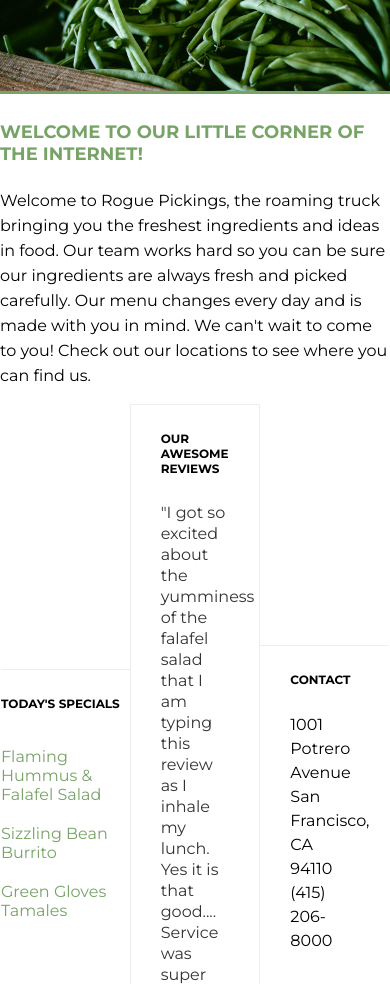
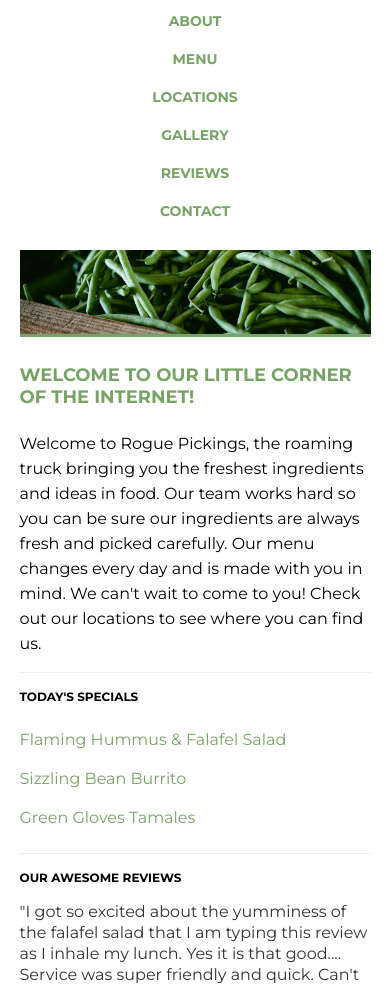
Before and after one commit to danielacodes/Rogue-pickings-responsive, a plain HTML site: page index.html in a window 390 px wide. Shown: the part 116-1100 px from the top of the page. Drawn offline with Linux system fonts and the light colour scheme.

Commit message:
mobile responsive, added links to nav section

```diff
--- a/css/main.css
+++ b/css/main.css
@@ -12,18 +12,15 @@ body {
 	display: flex;
 	justify-content: center;
 	align-items: center;
-	height: 100%;
-  width: 100%;
 	font-size: 1em;
 }
 
 .container{
 	max-width: 1200px;
-	margin: 0 auto;
 	display: flex;
 	justify-content: center;
 	align-items: center;
-	width: 100%;
+	width: 90%;
 	flex-flow: row wrap;
 }
 
@@ -51,13 +48,11 @@ h4 {
 p {
 	font-size: 0.875em;
 	line-height: 1.3125em;
-    padding: 0 30px;
 }
 
 /*The widths are in a percentage!*/
 header {
-	height: 110px;
-	border-bottom: 3px solid #77a466;
+	flex-basis: auto;
 	margin: 0 auto;
 	display: flex;
 	justify-content: center;
@@ -67,17 +62,19 @@ header {
 }
 
 header h1 {
-	float: left;
+	text-align: center;
 	margin: 0;
-	padding: 38px 0;
+	padding: 38px 20px 20px 20px;
+	border-bottom: 3px solid #77a466;
+	width: 100%;
 }
 header h1 span {
 	color: #77a466;
 }
 
 header nav {
-	float: right;
-	padding: 46px 0;
+	padding: 20px 0;
+	width: 100%;
 }
 header nav ul {
 	margin: 0;
@@ -87,8 +84,9 @@ header nav ul li {
 	text-transform: uppercase;
 	font-weight: 700;
 	font-size: 0.875em;
-	padding: 0 10px;
-	display: inline;
+	padding: 10px 0;
+	list-style: none;
+	text-align: center;
 }
 header nav ul li a{
 	text-decoration: none;
@@ -98,28 +96,17 @@ header nav ul li a{
 /*The widths are in a percentage!*/
 .top-section,
 .bottom-section {
-	margin: 0 auto;
-	clear: both;
 	display: flex;
 	justify-content: center;
 	align-items: center;
-	width: 100%;
 	flex-flow: row wrap;
 }
 
-.main-image {
-	height: auto;
-	float: left;
-}
 .main-image img {
 	width: 100%;
 	border-bottom: 3px solid #77a466;
 }
 
-.main-title {
-	height: auto;
-	float: left;
-}
 .main-title h3 {
 	text-align: left;
 	padding: 5px 0;
@@ -128,30 +115,14 @@ header nav ul li a{
 .main-title p {
 	padding: 0;
 	font-size: 1em;
-	line-height: 25px;
+	line-height: 1.5625em;
 }
 
 .section-one,
 .section-two,
 .section-three {
-	width: 33%;
-	height: auto;
-	float: left;
+	width: 100%;
 	border-top: 1px solid #eee;
-}
-
-.section-one h4 {
-	padding: 10px 0;
-}
-
-.section-two {
-	border-left: 1px solid #eee;
-	border-right: 1px solid #eee;
-}
-
-.section-two h4,
-.section-three h4 {
-	padding: 10px 30px;
 }
 
 .menu {
@@ -177,13 +148,14 @@ header nav ul li a{
 /*The widths are in a percentage!*/
 footer {
 	height: 50px;
-	border-top: 3px solid #eee;
+	border-top: 1px solid #eee;
 	margin: 0 auto;
 	clear: both;
 	text-align: center;
 	display: flex;
 	justify-content: center;
 	align-items: center;
+	flex-flow: row wrap;
 	width: 100%;
 }
 footer span {
@@ -191,6 +163,14 @@ footer span {
 	text-transform: lowercase;
 	color: #77a466;
 	font-size: 0.875em;
+}
+
+@media all and (min-width: 768px) {
+	/*tablet style here*/
+}
+
+@media all and (min-width: 1200px) {
+	/*desktop style here*/
 }
 
 
--- a/index.html
+++ b/index.html
@@ -16,10 +16,10 @@
                 <nav>
                     <ul>
                         <li>
-                            <a href="">About</a>
+                            <a href="#about">About</a>
                         </li>
                         <li>
-                            <a href="">Menu</a>
+                            <a href="#menu">Menu</a>
                         </li>
                         <li>
                             <a href="">Locations</a>
@@ -28,23 +28,23 @@
                             <a href="">Gallery</a>
                         </li>
                         <li>
-                            <a href="">Reviews</a>
+                            <a href="#reviews">Reviews</a>
                         </li>
                         <li>
-                            <a href="">Contact</a>
+                            <a href="#contact">Contact</a>
                         </li>
                     </ul>
                 </nav>
             </header>
             <section class="top-section">
                 <div class="main-image"><img src="img/download.jpg" alt="green beans" /></div>
-                <div class="main-title">
+                <div class="main-title" id="about">
                     <h3>Welcome to our little corner of the internet!</h3>
                     <p>Welcome to Rogue Pickings, the roaming truck bringing you the freshest ingredients and ideas in food. Our team works hard so you can be sure our ingredients are always fresh and picked carefully. Our menu changes every day and is made with you in mind. We can't wait to come to you! Check out our locations to see where you can find us.</p>
                 </div>
             </section>
             <section class="bottom-section">
-                <div class="section-one">
+                <div class="section-one" id="menu">
                     <h4>Today's Specials</h4>
                     <ul class="menu">
                         <li>Flaming Hummus &amp; Falafel Salad</li>
@@ -52,11 +52,11 @@
                         <li>Green Gloves Tamales</li>
                     </ul>
                 </div>
-                <div class="section-two">
+                <div class="section-two" id="reviews">
                     <h4>Our Awesome Reviews</h4>
                     <p class="reviews">"I got so excited about the yumminess of the falafel salad that I am typing this review as I inhale my lunch. Yes it is that good.... Service was super friendly and quick. Can't wait see you Rogue Pickings again tomorrow!"</p>
                 </div>
-                <div class="section-three"><h4>Contact</h4>
+                <div class="section-three" id="contact"><h4>Contact</h4>
                     <p class="address">1001 Potrero Avenue<br>
                         San Francisco, CA 94110<br>
                         (415) 206-8000 </p>
```
